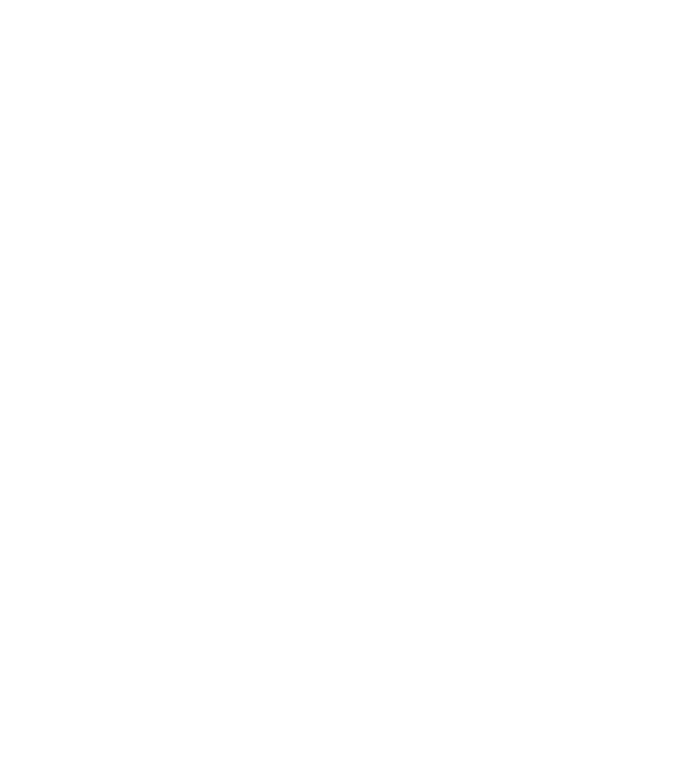
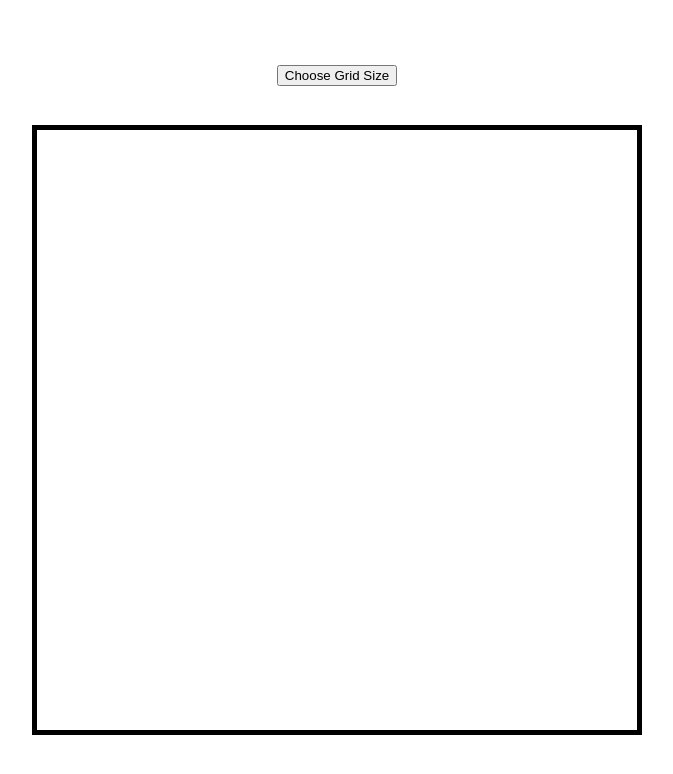
Before and after one commit to ElijahSemrau/Etch-a-Sketch, a plain HTML site: page index.html in a window 1280 px wide. Shown: the whole page, without its empty margins (303-976 px from the left). Drawn offline with Linux system fonts and the light colour scheme.

Commit message:
Finished Etch-a-Sketch project.
JavaScript and CSS redone completely.

```diff
--- a/index.html
+++ b/index.html
@@ -8,6 +8,7 @@
     <title>Document</title>
 </head>
 <body>
+    <button id="button">Choose Grid Size</button>
     <div class="container"></div>
 </body>
 </html>
--- a/script.js
+++ b/script.js
@@ -1,110 +1,83 @@
-//creates main container
+// //creates main container
 const container = document.querySelector('.container');
 
-//Creates container divs to hold square divs
-const container1 = document.createElement('div');
-const container2 = document.createElement('div');
-const container3 = document.createElement('div');
-const container4 = document.createElement('div');
-
-//adds containers to a  container group to organize all containers for each div group
-container1.classList.add('eContainers');
-container2.classList.add('eContainers');
-container3.classList.add('eContainers');
-container4.classList.add('eContainers');
-
-//Creates all of the div square elements
-const div1 = document.createElement('div');
-const div2 = document.createElement('div');
-const div3 = document.createElement('div');
-const div4 = document.createElement('div');
-const div5 = document.createElement('div');
-const div6 = document.createElement('div');
-const div7 = document.createElement('div');
-const div8 = document.createElement('div');
-const div9 = document.createElement('div');
-const div10 = document.createElement('div');
-const div11 = document.createElement('div');
-const div12 = document.createElement('div');
-const div13 = document.createElement('div');
-const div14 = document.createElement('div');
-const div15 = document.createElement('div');
-const div16 = document.createElement('div');
+//input number
+let boxes = 16;
 
 
-//Adds first four divs to their own group
-div1.classList.add('column1');
-div2.classList.add('column1');
-div3.classList.add('column1');
-div4.classList.add('column1');
 
-//Adds second four divs to their own group
-div5.classList.add('column2');
-div6.classList.add('column2');
-div7.classList.add('column2');
-div8.classList.add('column2');
+//function to create a column of divs
+function createDivColumn(){
+    let div = document.createElement('div');
+    div.classList.add('column');
+    return div;
+}
 
-//Adds third four divs to their own group
-div9.classList.add('column3');
-div10.classList.add('column3');
-div11.classList.add('column3');
-div12.classList.add('column3');
+//Function to create a row of divs
+function createDivRow(){
+    let div = document.createElement('div');
+    div.classList.add('row');
+    return div;
+}
 
-//Adds fourth four divs to their own group
-div13.classList.add('column4');
-div14.classList.add('column4');
-div15.classList.add('column4');
-div16.classList.add('column4');
 
-//Makes all container groups children of the main container
-container.appendChild(container1);
-container.appendChild(container2);
-container.appendChild(container3);
-container.appendChild(container4);
 
-//Groups the first set of div squares to their own container
-container1.appendChild(div1);
-container1.appendChild(div2);
-container1.appendChild(div3);
-container1.appendChild(div4);
+//Creates the necessary amount of boxes depending upon input
+function grid(boxes){
 
-//Groups the second set of div squares to their own container
-container2.appendChild(div5);
-container2.appendChild(div6);
-container2.appendChild(div7);
-container2.appendChild(div8);
+    //Deletes the old grid when a new grid is created
+    while (container.firstChild) {
+        container.removeChild(container.firstChild);
+    }
 
-//Groups the third set of div squares to their own container
-container3.appendChild(div9);
-container3.appendChild(div10);
-container3.appendChild(div11);
-container3.appendChild(div12);
+    //Creates the grid
+    for (i = 0; i < boxes; i++) {
+        let row = createDivRow();
+        container.appendChild(row);
+        for (j = 0; j < boxes; j++){
+            let column = createDivColumn();
+            row.appendChild(column);
+        }
+    }
+}
 
-//Groups the fourth set of div squares to their own container
-container4.appendChild(div13);
-container4.appendChild(div14);
-container4.appendChild(div15);
-container4.appendChild(div16);
+//Creates the initial grid
+grid(boxes);
+
+//Accesses the button
+document.querySelector('#button');
+
+//Event listener for button handling accepting the new number for the grid
+button.addEventListener('click', function() {
+    const userInput = prompt('Enter box size:');
+    if (userInput <= 100 && userInput > 0){
+        boxes = userInput;
+
+        //Recreates the grid to the new size
+        grid(boxes);
+
+    } else {
+
+        //alerts the user if the input number is not between 1-100
+        window.alert("Enter a number between 1-100.");
+    }
+
+    console.log({boxes});
+  });
+
+
 
 //function to add highlighted class to the hovered object
 function addHighlight(target) {
-    if (target.classList.contains('column1') || target.classList.contains('column2') || target.classList.contains('column3') || target.classList.contains('column4'))
+    if (target.classList.contains('column'))
         {
         target.classList.add('highlighted');
     }
 }
 
-//function to remove highlighted class
-function removeHighlight(target) {
-    target.classList.remove('highlighted');
-}
+
 
 //Event listener for mousing over an object to add the highlight
 window.addEventListener('mouseover',function(e) {
     addHighlight(e.target);
 });
-
-//Event listener for mousing out from an object to remove the highlight
-window.addEventListener('mouseout',function(e) {
-    removeHighlight(e.target);
-});
--- a/styles.css
+++ b/styles.css
@@ -1,16 +1,76 @@
 body{
+    display: flex;
+    width: 100vw;
+    height: 100vh;
+    justify-content: center;
+    align-items: center;
+    flex-direction: column;
     margin: 0;
-    padding: 0;
-    padding-top: 10%;
+}
+
+#button{
+    margin-bottom: 3%;
+    margin-top:0;
+}
+
+.container{
+    display: flex;
+    height: 600px;
+    width: 600px;
+    justify-content: fill;
+    border: 5px solid black;
+}
+
+.column{
+    display: flex;
+    flex-direction: column;
+    flex-grow: 1;
+}
+
+.row{
+    display: flex;
+    flex-direction: column;
+    flex-grow: 1;
 }
 
 .highlighted{
     background-color: black;
 }
 
-.container{
+
+
+
+
+
+
+
+
+
+
+
+
+
+
+
+
+
+
+
+
+
+
+
+
+
+
+
+
+
+
+
+/* .container{
     display: flex;
-    /* border: 1px solid orange; */
+    border: 1px solid orange;
     flex-direction: row;
     width: 500px;
     height: 500px;
@@ -19,7 +79,7 @@ body{
 
 .eContainers{
     display: flex;
-    /* border: 1px solid yellow; */
+    border: 1px solid yellow;
     flex-direction: column;
     width: 100%;
     height: 100%;
@@ -27,7 +87,7 @@ body{
 
 .column1{
     display: flex;
-    /* border: 1px solid black; */
+    border: 1px solid black;
     flex-direction: column;
     width: 100%;
     height: 100%;
@@ -36,7 +96,7 @@ body{
 
 .column2{
     display: flex;
-    /* border: 1px solid red; */
+    border: 1px solid red;
     flex-direction: column;
     width: 100%;
     height: 100%;
@@ -45,7 +105,7 @@ body{
 
 .column3{
     display: flex;
-    /* border: 1px solid blue; */
+    border: 1px solid blue;
     flex-direction: column;
     width: 100%;
     height: 100%;
@@ -54,9 +114,8 @@ body{
 
 .column4{
     display: flex;
-    /* border: 1px solid green; */
+    border: 1px solid green;
     flex-direction: column;
     width: 100%;
     height: 100%;
-
-}
+} */
```
